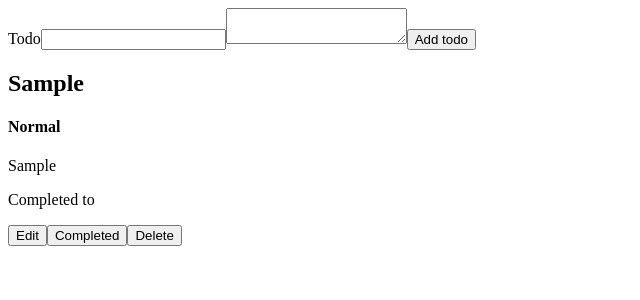
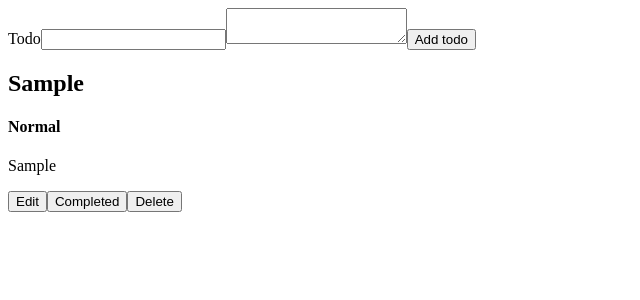
Before and after one commit to Scare01/New_TodoList, a React (Create React App) app: page / in a window 1280 px wide. Both pictures are taken after typing "Sample", "Sample" into the empty fields and a click on the button "Add todo". Shown: the top 300 px of the page, without its empty margins (0-640 px from the left). Built offline with nearby package versions, Linux system fonts and the light colour scheme.

Commit message:
change todo to class

```diff
--- a/src/components/todo.js
+++ b/src/components/todo.js
@@ -1,18 +1,35 @@
 import React from "react";
 
-let Todo = ({ todo, clickEdit, clickDelete, clickCompleted }) => (
-  <div className="todo">
-    <h2>{todo.name}</h2>
-    <h4>{todo.importance}</h4>
-    <p>{todo.description}</p>
-    <p>Completed to {todo.dateToComplete}</p>
-    {todo.completed ? null : <button onClick={clickEdit}>Edit</button>}
-    {todo.completed ? null : (
-      <button onClick={clickCompleted}>Completed</button>
-    )}
-    {todo.completed ? <p>Completed date: {todo.completedDate}</p> : null}
-    <button onClick={clickDelete}>Delete</button>
-  </div>
-);
+class Todo extends React.Component {
+  render() {
+    let EditButton = this.props.todo.completed ? null : (
+      <button onClick={this.props.clickEdit}>Edit</button>
+    );
+    let CompeleteDate = this.props.todo.dateToComplete ? (
+      <p>Completed to {this.props.todo.dateToComplete}</p>
+    ) : null;
+
+    let CompletedButton = this.props.todo.completed ? null : (
+      <button onClick={this.props.clickCompleted}>Completed</button>
+    );
+
+    let TodoCompeleted = this.props.todo.completed ? (
+      <p>Completed date: {this.props.todo.completedDate}</p>
+    ) : null;
+
+    return (
+      <div className="todo">
+        <h2>{this.props.todo.name}</h2>
+        <h4>{this.props.todo.importance}</h4>
+        <p>{this.props.todo.description}</p>
+        {CompeleteDate}
+        {EditButton}
+        {CompletedButton}
+        {TodoCompeleted}
+        <button onClick={this.props.clickDelete}>Delete</button>
+      </div>
+    );
+  }
+}
 
 export default Todo;
```
